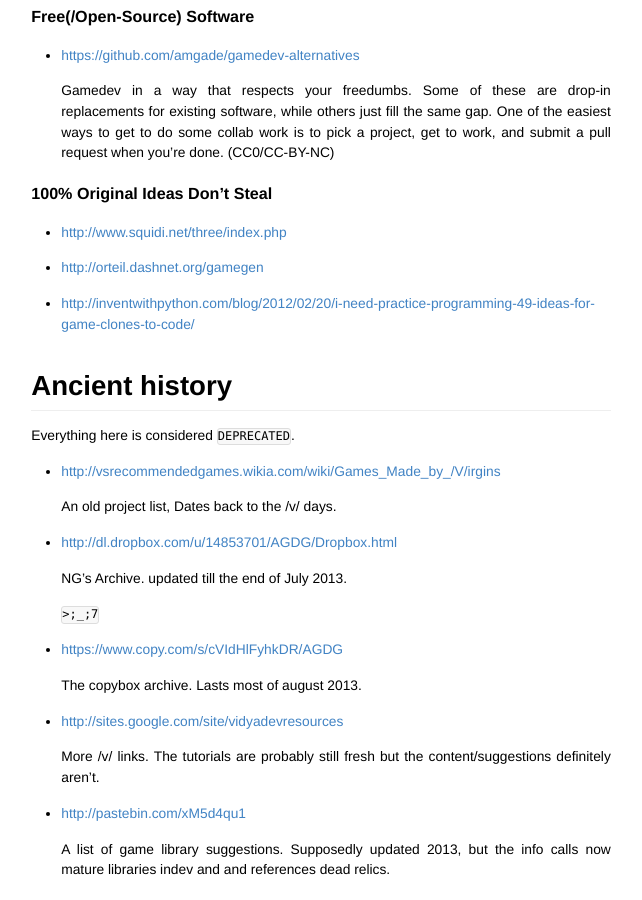
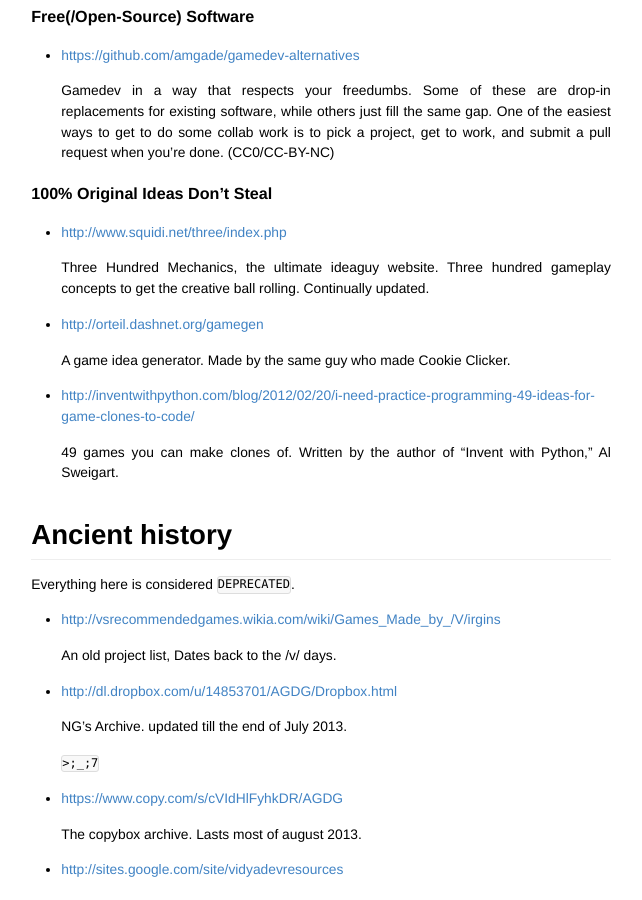
Before and after one commit to Alloyed/agdg-links, a Jekyll site: the page built from index.md, in a window 1280 px wide and 900 px high, scrolled down 5549 px. Shown: the whole window, without its empty margins (319-961 px from the left). Built offline with Jekyll 4.4.1, drawn with Linux system fonts in a browser that asks for light colours; Markdown is read by kramdown in place of the engine named in the settings.

Commit message:
Added descriptions and new idea list
Added descriptions to existing idea sites, added new list of game ideas.

```diff
--- a/index.md
+++ b/index.md
@@ -253,9 +253,15 @@ All free shit will either be labeled CC-NOPE meaning not actually "free" per se
 
 *	<http://www.squidi.net/three/index.php>
 
+	Three Hundred Mechanics, the ultimate ideaguy website. Three hundred gameplay concepts to get the creative ball rolling. Continually updated.
+
 *	<http://orteil.dashnet.org/gamegen>
 
+	A game idea generator. Made by the same guy who made Cookie Clicker.
+
 *   <http://inventwithpython.com/blog/2012/02/20/i-need-practice-programming-49-ideas-for-game-clones-to-code/>
+
+	49 games you can make clones of. Written by the author of "Invent with Python," Al Sweigart.
 
 ## Ancient history
 
```
